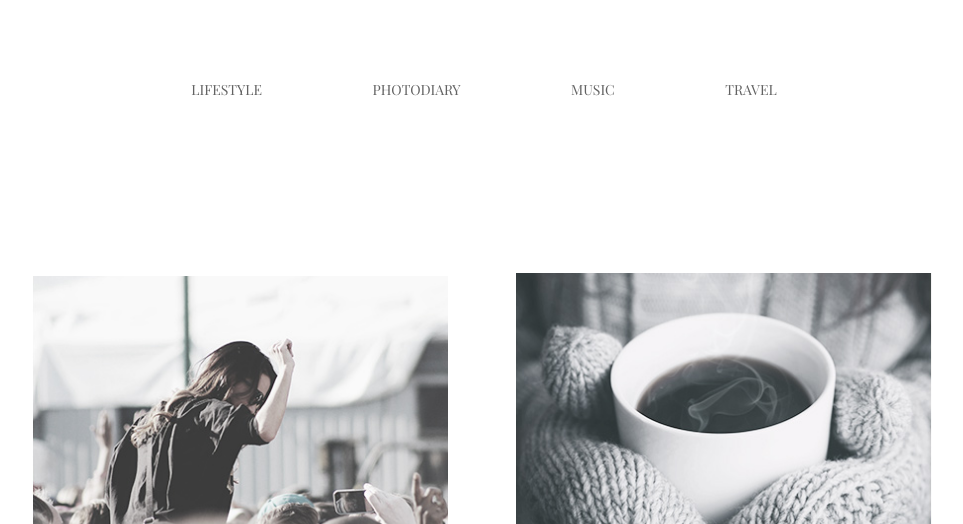
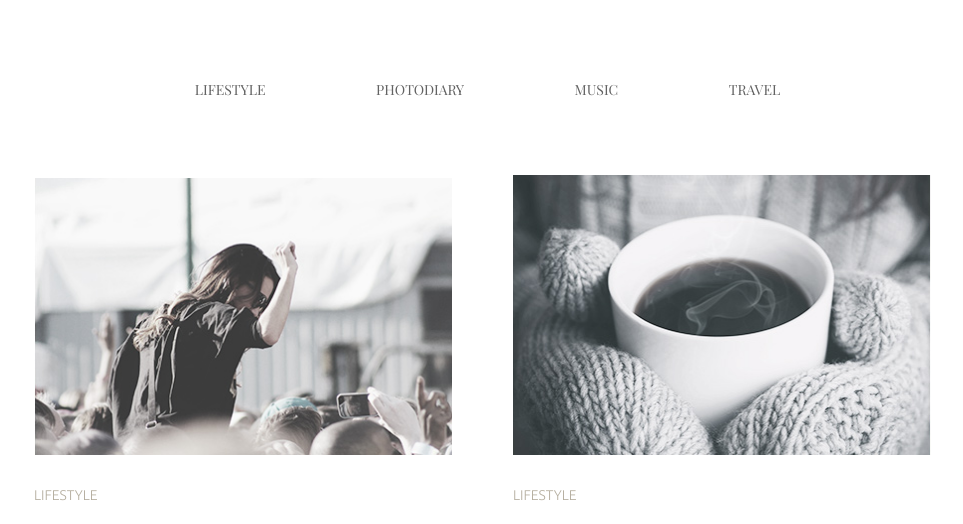
Before and after one commit to ivanolivas93/goit-fe-course, a plain HTML site: page html-css/module-03/index.html in a window 1280 px wide. Shown: the top 524 px of the page, without its empty margins (156-1119 px from the left). Drawn offline with nearby package versions, Linux system fonts and the light colour scheme.

Commit message:
modifications made

```diff
--- a/html-css/module-03/css/styles.css
+++ b/html-css/module-03/css/styles.css
@@ -22,8 +22,8 @@ img {
   margin-bottom: 32px;
 }
 
-.container {
-  width: 907px;
+.wrapper {
+  width: 900px;
   margin: 0 auto;
 }
 
@@ -33,7 +33,7 @@ img {
   margin-bottom: 98px;
 }
 
-.main-nav-container {
+.main-nav {
   padding: 77px 0 73px 0;
   text-align: center;
   width: 907px;
@@ -81,15 +81,19 @@ img {
 
 .section-item {
   display: inline-block;
-  width: 423px;
+  width: 418px;
   margin-right: 61px;
   margin-bottom: 128px;
-  padding: 0 6px 0 1px;
+  padding: 0;
   text-align: left;
 }
 
 .section-item:nth-child(2n) {
   margin-right: 0;
+}
+
+.section-item:nth-last-child(-n + 2) {
+  margin-bottom: 0;
 }
 
 .section-item p {
--- a/html-css/module-03/index.html
+++ b/html-css/module-03/index.html
@@ -12,8 +12,8 @@
     <link rel="stylesheet" href="css/styles.css" />
   </head>
   <body>
-    <header class="main-header">
-      <nav class="main-nav-container">
+    <header class="wrapper">
+      <nav class="main-nav">
         <ul class="main-menu">
           <li class="main-menu-item">
             <a href="#lifestyle_1" class="lifestyle">Lifestyle</a>
@@ -31,11 +31,10 @@
       </nav>
     </header>
 
-    <main class="container">
+    <main class="wrapper">
       <h1 class="visually-hidden">Our website</h1>
       <ul class="main-content-list">
-        <li class="section-item">
-          <section class="lifestyle" id="lifestyle_1">
+        <li class="section-item" id="lifestyle_1">
           <img
             class="section_image"
             src="./img/img-01.jpg"
@@ -50,15 +49,13 @@
 
           <p class="section_description">
             Lorem ipsum dolor sit amet, consectetur adipisicing elit, sed do
-              eiusmod tempor incididunt ut labore et dolore magna aliqua. Ut
-              enim ad minim veniam, quis nostrud exercitation ullamco laboris
-              nisi ut aliquip ex ea
+            eiusmod tempor incididunt ut labore et dolore magna aliqua. Ut enim
+            ad minim veniam, quis nostrud exercitation ullamco laboris nisi ut
+            aliquip ex ea
           </p>
-          </section>
         </li>
 
         <li class="section-item">
-          <section class="lifestyle">
           <img
             class="section_image"
             src="./img/img-02.jpg"
@@ -73,15 +70,13 @@
 
           <p class="section_description">
             Lorem ipsum dolor sit amet, consectetur adipisicing elit, sed do
-              eiusmod tempor incididunt ut labore et dolore magna aliqua. Ut
-              enim ad minim veniam, quis nostrud exercitation ullamco laboris
-              nisi ut aliquip ex ea
+            eiusmod tempor incididunt ut labore et dolore magna aliqua. Ut enim
+            ad minim veniam, quis nostrud exercitation ullamco laboris nisi ut
+            aliquip ex ea
           </p>
-          </section>
         </li>
 
-        <li class="section-item">
-          <section class="photodiary" id="photodiary_2">
+        <li class="section-item" id="photodiary_2">
           <img
             class="section_image"
             src="./img/img-03.jpg"
@@ -96,15 +91,13 @@
 
           <p class="section_description">
             Lorem ipsum dolor sit amet, consectetur adipisicing elit, sed do
-              eiusmod tempor incididunt ut labore et dolore magna aliqua. Ut
-              enim ad minim veniam, quis nostrud exercitation ullamco laboris
-              nisi ut aliquip ex ea
+            eiusmod tempor incididunt ut labore et dolore magna aliqua. Ut enim
+            ad minim veniam, quis nostrud exercitation ullamco laboris nisi ut
+            aliquip ex ea
           </p>
-          </section>
         </li>
 
         <li class="section-item">
-          <section class="photodiary">
           <img
             class="section_image"
             src="./img/img-04.jpg"
@@ -119,15 +112,13 @@
 
           <p class="section_description">
             Lorem ipsum dolor sit amet, consectetur adipisicing elit, sed do
-              eiusmod tempor incididunt ut labore et dolore magna aliqua. Ut
-              enim ad minim veniam, quis nostrud exercitation ullamco laboris
-              nisi ut aliquip ex ea
+            eiusmod tempor incididunt ut labore et dolore magna aliqua. Ut enim
+            ad minim veniam, quis nostrud exercitation ullamco laboris nisi ut
+            aliquip ex ea
           </p>
-          </section>
         </li>
 
         <li class="section-item">
-          <section class="lifestyle">
           <img
             class="section_image"
             src="./img/img-05.jpg"
@@ -141,15 +132,13 @@
 
           <p class="section_description">
             Lorem ipsum dolor sit amet, consectetur adipisicing elit, sed do
-              eiusmod tempor incididunt ut labore et dolore magna aliqua. Ut
-              enim ad minim veniam, quis nostrud exercitation ullamco laboris
-              nisi ut aliquip ex ea
+            eiusmod tempor incididunt ut labore et dolore magna aliqua. Ut enim
+            ad minim veniam, quis nostrud exercitation ullamco laboris nisi ut
+            aliquip ex ea
           </p>
-          </section>
         </li>
 
         <li class="section-item">
-          <section class="lifestyle">
           <img
             class="section_image"
             src="./img/img-06.jpg"
@@ -163,11 +152,10 @@
 
           <p class="section_description">
             Lorem ipsum dolor sit amet, consectetur adipisicing elit, sed do
-              eiusmod tempor incididunt ut labore et dolore magna aliqua. Ut
-              enim ad minim veniam, quis nostrud exercitation ullamco laboris
-              nisi ut aliquip ex ea
+            eiusmod tempor incididunt ut labore et dolore magna aliqua. Ut enim
+            ad minim veniam, quis nostrud exercitation ullamco laboris nisi ut
+            aliquip ex ea
           </p>
-          </section>
         </li>
       </ul>
       <div class="wrapper-for-the-button">
```
Lines whose indentation alone changed are shown as unchanged.
